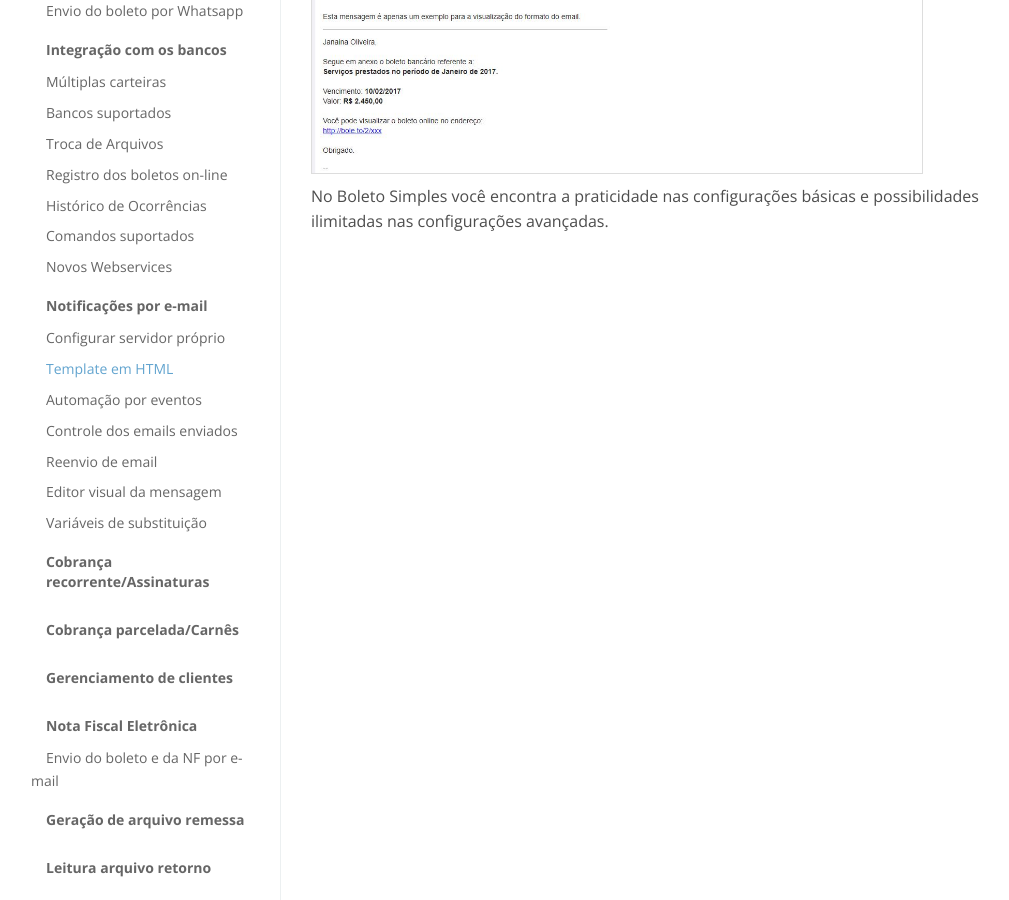
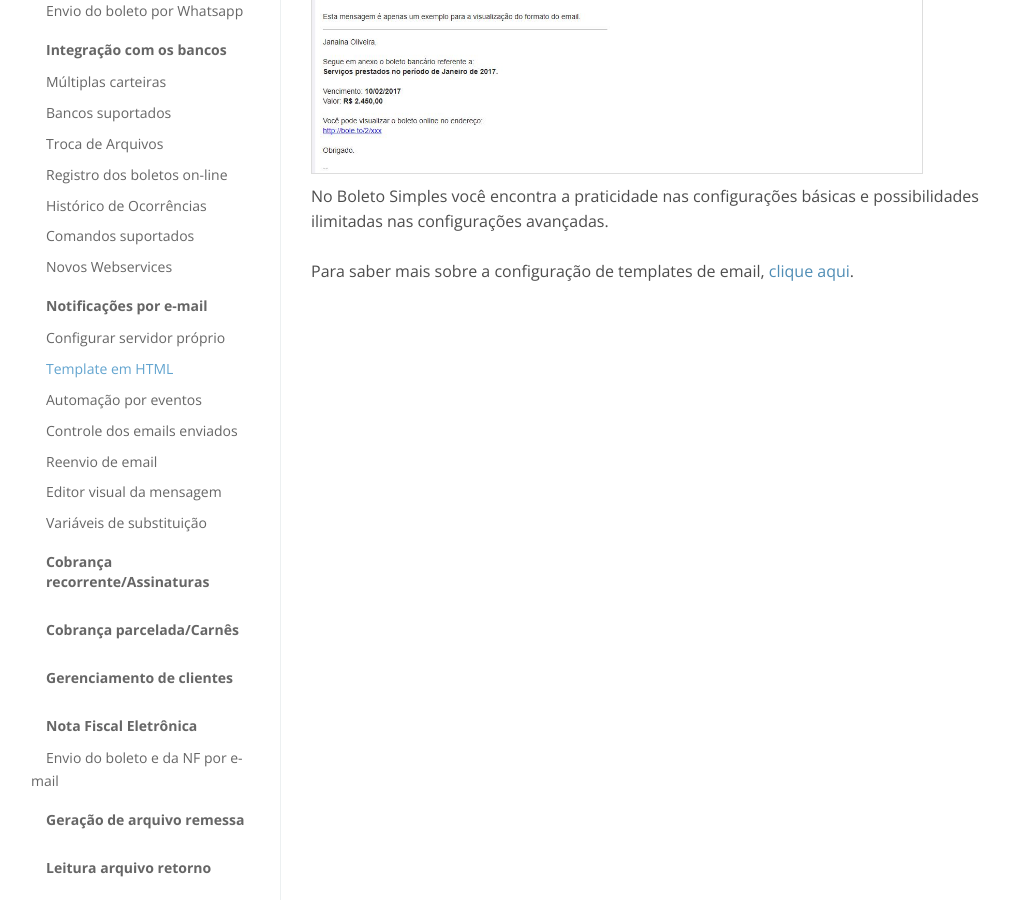
Before and after one commit to BoletoSimples/boletosimples-features, a Jekyll site: the page built from notificacoes-por-e-mail/template-em-html.markdown, in a window 1280 px wide and 900 px high, scrolled down 914 px. Shown: the whole window, without its empty margins (129-1138 px from the left). Built offline with Jekyll 4.4.1, drawn with Linux system fonts in a browser that asks for light colours.

Commit message:
Updated Template Em Html

```diff
--- a/notificacoes-por-e-mail/template-em-html.markdown
+++ b/notificacoes-por-e-mail/template-em-html.markdown
@@ -16,4 +16,6 @@
 
 ![template visualizar-58166f.JPG](/uploads/template%20visualizar-58166f.JPG)
 
-No Boleto Simples você encontra a praticidade nas configurações básicas e possibilidades ilimitadas nas configurações avançadas.
+No Boleto Simples você encontra a praticidade nas configurações básicas e possibilidades ilimitadas nas configurações avançadas.\
+\
+Para saber mais sobre a configuração de templates de email, [clique aqui](https://boletosimples.zendesk.com/hc/pt-br/articles/115001634353-Posso-configurar-Templates-de-email-no-Boleto-Simples-).
```
